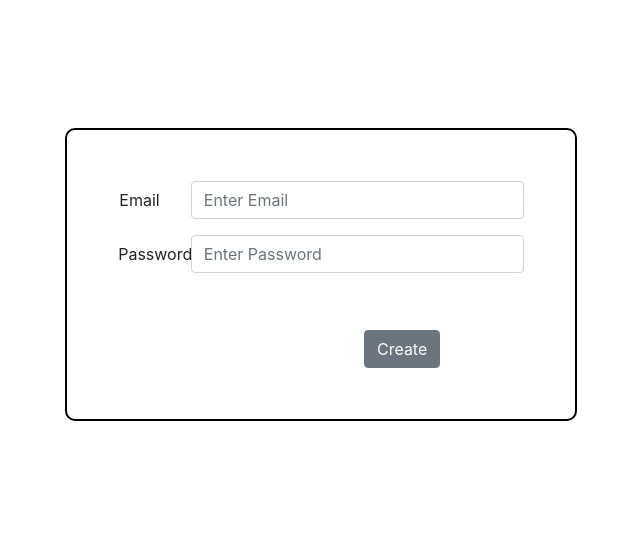
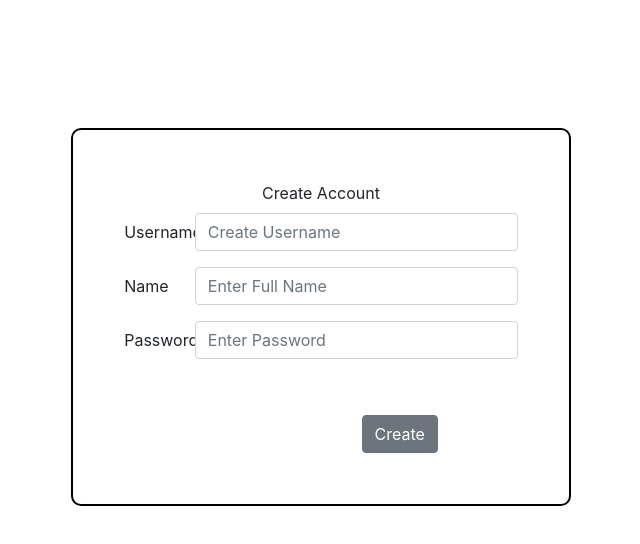
Before and after one commit to bw-jaytee/front-end, a React (Create React App) app in the folder gigapet-react-app/: page /register in a window 1280 px wide. Shown: the top 544 px of the page, without its empty margins (319-959 px from the left). Built offline with nearby package versions, Linux system fonts and the light colour scheme.

Commit message:
code clean-up/add api to post request/route to login on submit

```diff
--- a/gigapet-react-app/src/App.css
+++ b/gigapet-react-app/src/App.css
@@ -22,7 +22,7 @@
 }
 
 .form{
-  width: 40%;
+  width: 500px;
   margin: 10% auto;
   padding: 4%;
   border: 2px solid black;
@@ -33,7 +33,7 @@
   margin-top: 10%;
   margin-left: 40%;
 }
-=======
+
 .pet-card {
   display: flex;
   justify-content: center;
--- a/gigapet-react-app/src/components/RegistrationForm.js
+++ b/gigapet-react-app/src/components/RegistrationForm.js
@@ -3,32 +3,46 @@ import { Col, Button, Form, FormFeedback, FormGroup, Label, Input } from 'reacts
 import {Formik, Field} from 'formik';
 import * as Yup from 'yup';
 import axios from 'axios';
+import { axiosWithAuth } from '../utils/axiosWithAuth';
 
-const RegistrationForm = ({status}) => {
-    const [setUser] = useState([]);
+const RegistrationForm = (props) => {
 
-    useEffect(() => {
-        status && setUser(user => [...user, status]);
-    }, [status]);
+    const FormSubmit = (values, {setStatus}) => {
+        axios
+        .post('https://stilljack-gigapetbackend.herokuapp.com/createnewuser', values)
+        .then(res => {
+            setStatus(res.data);
+            console.log(res.data)
+            props.history.push(`/login`)
+        })
+        .catch(err => console.log(err.res))
+    }
 
     return (
         <Formik
-            initialValues={{email:'', password:''}}
+            initialValues={{username:'', fullname:'', password:''}}
             validationSchema={SignupSchema}
             onSubmit={FormSubmit}
             >
                 {props => (
             <Form className='form' onSubmit={props.handleSubmit}>
+                <Label>Create Account</Label>
                 <FormGroup row>
-                    <Label for="inputEmail" sm={2}>Email</Label>
+                    <Label for="inputUsername" sm={2}>Username</Label>
                     <Col sm={10}>
-                        <Field type={"email"} name="email" id="inputEmail" placeholder="Enter Email" component={customInput} />
+                        <Field type="text" name="username" id="username" placeholder="Create Username" component={customInput} />
+                    </Col>
+                </FormGroup>
+                <FormGroup row>
+                    <Label for="inputFullname" sm={2}>Name</Label>
+                    <Col sm={10}>
+                        <Field type="text" name="fullname" id="fullname" placeholder="Enter Full Name" component={customInput} />
                     </Col>
                 </FormGroup>
                     <FormGroup row>
                     <Label for="inputPassword" sm={2}>Password</Label>
                     <Col sm={10}>
-                        <Field type={"password"} name="password" id="inputPassword" placeholder="Enter Password" component={customInput} />
+                        <Field type="password" name="password" id="password" placeholder="Enter Password" component={customInput} />
                     </Col>
                 </FormGroup>
                 <Button className='submitButton' type='submit'>Create</Button>
@@ -45,20 +59,9 @@ const customInput = ({field, form: {touched, errors}, ...props}) => (
     </div>
 );
 const SignupSchema = Yup.object().shape({
-    email: Yup.string().email('Invalid Email').required('Required'),
-    password: Yup.string().min(6, 'Must be at least 6 characters').max(25, 'This is much too long, keep it under 25').required('Required')
+    username: Yup.string().min(5, 'Username must be at least 5 characters').max(20, 'Username cannot exceed 20 characters').required('Required'),
+    fullname: Yup.string().required('Required'),
+    password: Yup.string().min(6, 'Must be at least 6 characters').max(25, 'Password cannot exceed 25 characters').required('Required')
 });
-const FormSubmit = (values, {setStatus, resetForm}) => {
-    axios
-    .post('https://reqres.in/api/users', values)
-    .then(res => {
-        setStatus(res.data);
-        console.log(setStatus)
-    })
-    .catch(err => console.log(err.res))
-    .finally(() =>{
-        resetForm({})
-    })
-}
 
 export default RegistrationForm
```
